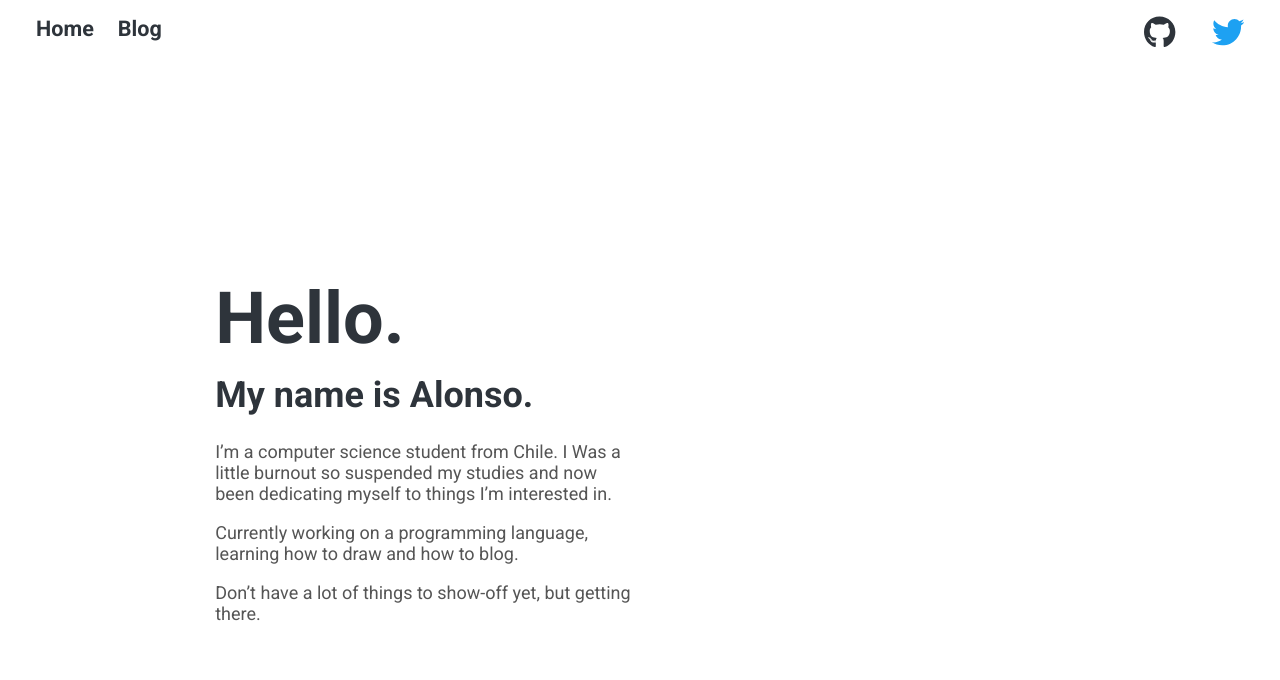
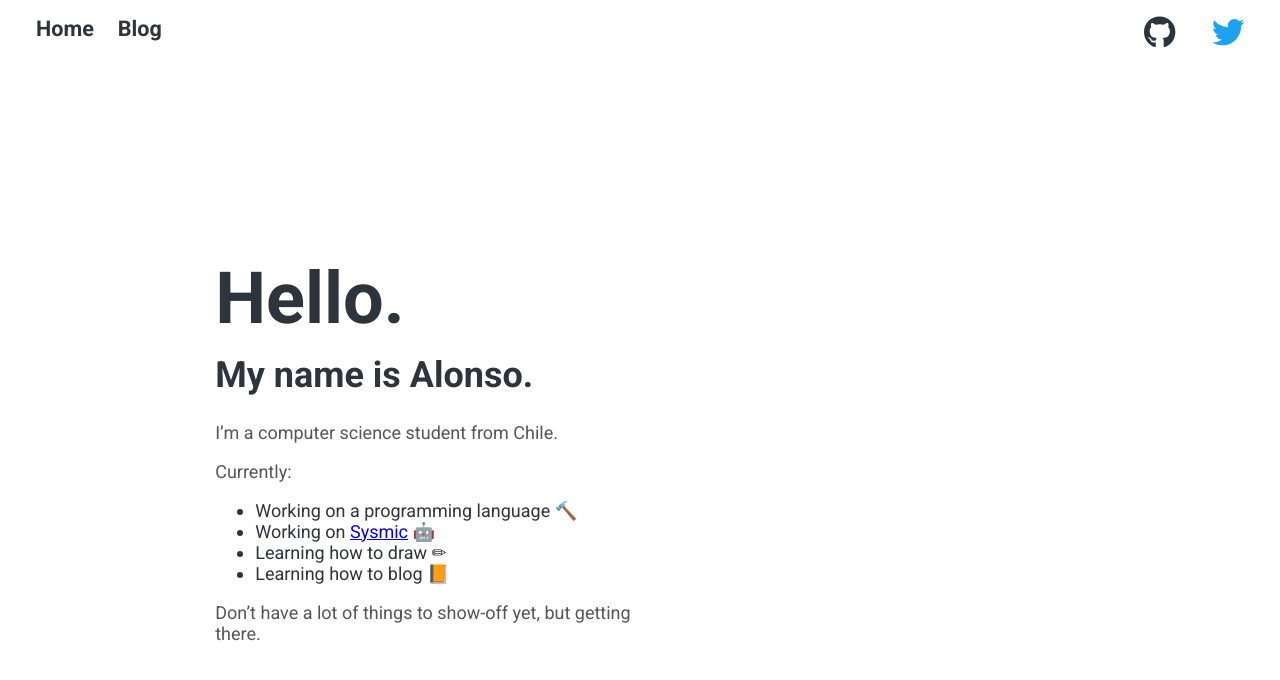
Before and after one commit to amzamora/amzamora.github.io, a Jekyll site: the page built from index.markdown, in a window 1280 px wide. Shown: the top 680 px of the page. Built offline with Jekyll 4.4.1, drawn with Linux system fonts in a browser that asks for light colours.

Commit message:
Updated home

```diff
--- a/_sass/home.scss
+++ b/_sass/home.scss
@@ -39,7 +39,8 @@
   font-size:    2rem;
 }
 
-.home p {
+.home p,
+.home li {
   font-family: $roboto;
   font-size: 1rem;
 }
--- a/index.markdown
+++ b/index.markdown
@@ -8,8 +8,13 @@ order: 1
 
 ## My name is Alonso.
 
-I'm a computer science student from Chile. I Was a little burnout so suspended my studies and now been dedicating myself to things I'm interested in.
+I'm a computer science student from Chile.
 
-Currently working on a programming language, learning how to draw and how to blog.
+<!-- Currently working on a programming language 🔨, working on <a href="https://sysmic.cl/" target="_blank">Sysmic</a> 🤖 and learning how to draw ✏ and how to blog 📝.-->
+Currently:
+- Working on a programming language 🔨
+- Working on  <a href="https://sysmic.cl/" target="_blank">Sysmic</a> 🤖
+- Learning how to draw ✏
+- Learning how to blog 📙
 
 Don't have a lot of things to show-off yet, but getting there.
```
Also changed, not shown: assets/me.jpg (added).
